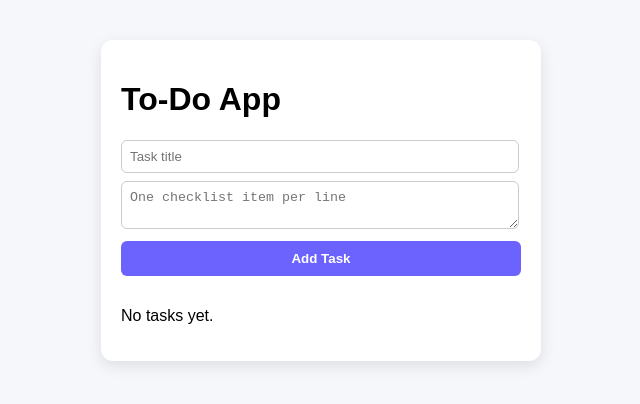
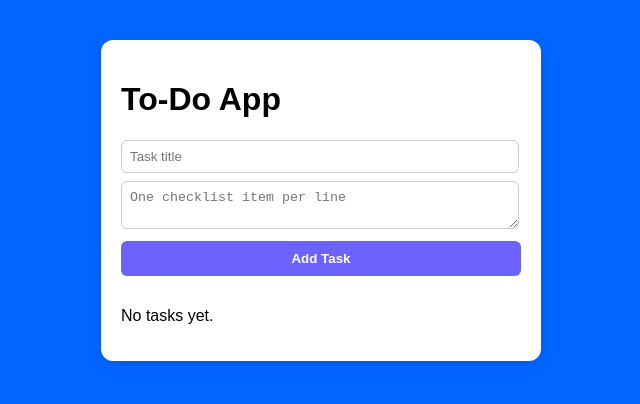
Before and after one commit to otidaphilip/otidaprojectfinal, a React (Vite) app: page /next in a window 1280 px wide. Shown: the top 404 px of the page, without its empty margins (319-959 px from the left). Built offline with nearby package versions, Linux system fonts and the light colour scheme.

Commit message:
Updated project

```diff
--- a/src/TaskApp.css
+++ b/src/TaskApp.css
@@ -1,5 +1,5 @@
 body {
-  background: #f5f7fa;
+  background: #0066ff;
 }
 
 /* APP CONTAINER */
--- a/vite.config.js
+++ b/vite.config.js
@@ -4,5 +4,5 @@ import react from '@vitejs/plugin-react'
 // https://vite.dev/config/
 export default defineConfig({
   plugins: [react()],
-  base: repo: '/otidaprojectfinal/',
+  base: '/otidaprojectfinal/',
 })
```
